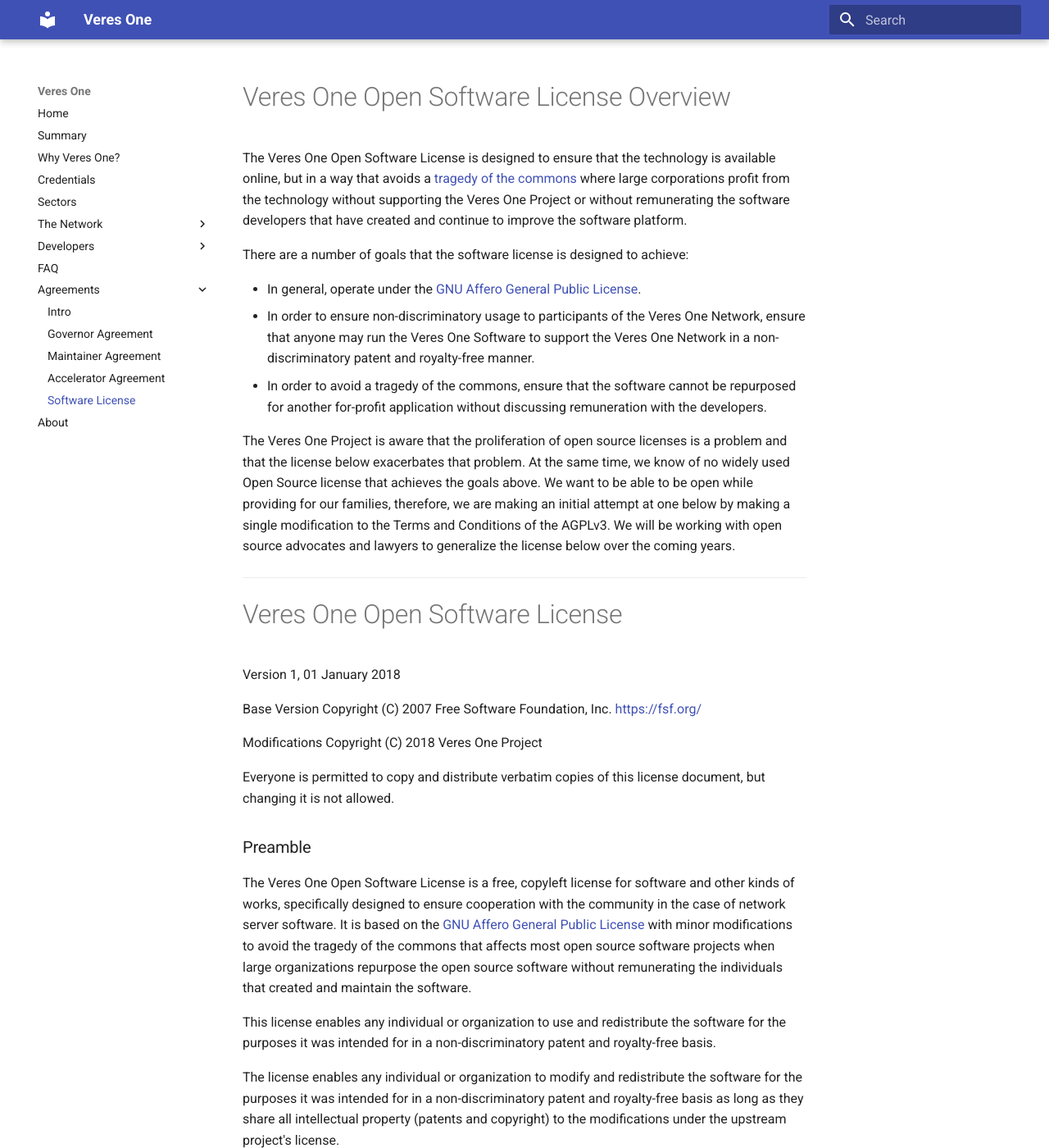
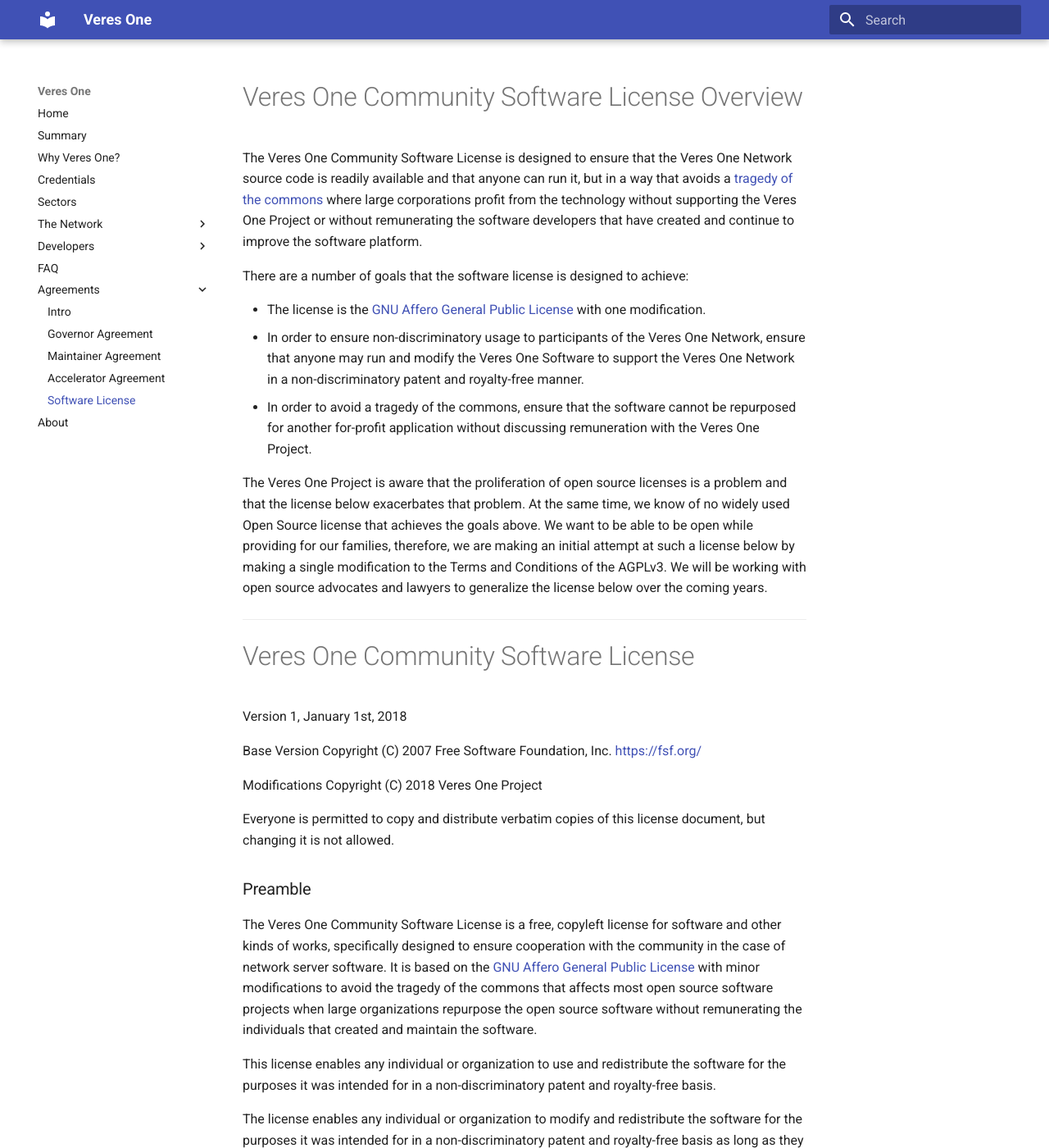
Before and after one commit to veres-one/docs.veres.one, an MkDocs documentation site: the page built from docs/agreements/software.md, in a window 1280 px wide and 1400 px high. Shown: the whole window at 82% size. Built offline with MkDocs 1.6.1 and Material for MkDocs 9.7.7, drawn with Linux system fonts in a browser that asks for light colours; old or Windows-style settings are respelled for this version of MkDocs; some of the changed text lies outside the part shown.

Commit message:
Minor updates to software agreement.

```diff
--- a/docs/agreements/software.md
+++ b/docs/agreements/software.md
@@ -1,7 +1,8 @@
-# Veres One Open Software License Overview
+# Veres One Community Software License Overview
 
-The Veres One Open Software License is designed to ensure that the technology
-is available online, but in a way that avoids a
+The Veres One Community Software License is designed to ensure that the
+Veres One Network source code is readily available and that anyone can
+run it, but in a way that avoids a
 [tragedy of the commons](https://words.werd.io/why-open-source-software-isnt-as-ethical-as-you-think-it-is-2e34d85c3b16)
 where large corporations profit from the technology without supporting
 the Veres One Project or without remunerating the software developers that
@@ -9,29 +10,31 @@ have created and continue to improve the software platform.
 
 There are a number of goals that the software license is designed to achieve:
 
- * In general, operate under the [GNU Affero General Public License](https://www.gnu.org/licenses/agpl-3.0.en.html).
+ * The license is the
+   [GNU Affero General Public License](https://www.gnu.org/licenses/agpl-3.0.en.html)
+   with one modification.
  * In order to ensure non-discriminatory usage to participants of the
-   Veres One Network, ensure that anyone may run the Veres One Software to
-   support the Veres One Network in a non-discriminatory patent and
+   Veres One Network, ensure that anyone may run and modify the Veres One
+   Software to support the Veres One Network in a non-discriminatory patent and
    royalty-free manner.
  * In order to avoid a tragedy of the commons, ensure that the software
    cannot be repurposed for another for-profit application without
-   discussing remuneration with the developers.
+   discussing remuneration with the Veres One Project.
 
 The Veres One Project is aware that the proliferation of open source licenses
 is a problem and that the license below exacerbates that problem. At the
 same time, we know of no widely used Open Source license that achieves the
 goals above. We want to be able to be open while providing for our families,
-therefore, we are making an initial attempt at one below by making a single
-modification to the Terms and Conditions of the AGPLv3. We will be working
-with open source advocates and lawyers to generalize the license below
+therefore, we are making an initial attempt at such a license below by making
+a single modification to the Terms and Conditions of the AGPLv3. We will be
+working with open source advocates and lawyers to generalize the license below
 over the coming years.
 
 -------------------
 
-# Veres One Open Software License
+# Veres One Community Software License
 
-Version 1, 01 January 2018
+Version 1, January 1st, 2018
 
 Base Version Copyright (C) 2007 Free Software Foundation, Inc. <https://fsf.org/>
 
@@ -42,7 +45,7 @@ license document, but changing it is not allowed.
 
 ### Preamble
 
-The Veres One Open Software License is a free, copyleft license for
+The Veres One Community Software License is a free, copyleft license for
 software and other kinds of works, specifically designed to ensure
 cooperation with the community in the case of network server software. It is
 based on the
@@ -572,7 +575,7 @@ but the work with which it is combined will remain governed by version
 #### 14. Revised Versions of this License.
 
 The Veres One Project may publish revised and/or new versions
-of the Veres One Open Software License from time to time. Such new
+of the Veres One Community Software License from time to time. Such new
 versions will be similar in spirit to the present version, but may
 differ in detail to address new problems or concerns.
 
@@ -582,11 +585,11 @@ License "or any later version" applies to it, you have the
 option of following the terms and conditions either of that numbered
 version or of any later version published by the Veres One Project.
 If the Program does not specify a version number of the
-Veres One Open Software License, you may choose any version ever
+Veres One Community Software License, you may choose any version ever
 published by the Veres One Project.
 
 If the Program specifies that a proxy can decide which future versions
-of the Veres One Open Software License can be used, that proxy's
+of the Veres One Community Software License can be used, that proxy's
 public statement of acceptance of a version permanently authorizes you
 to choose that version for the Program.
 
```
